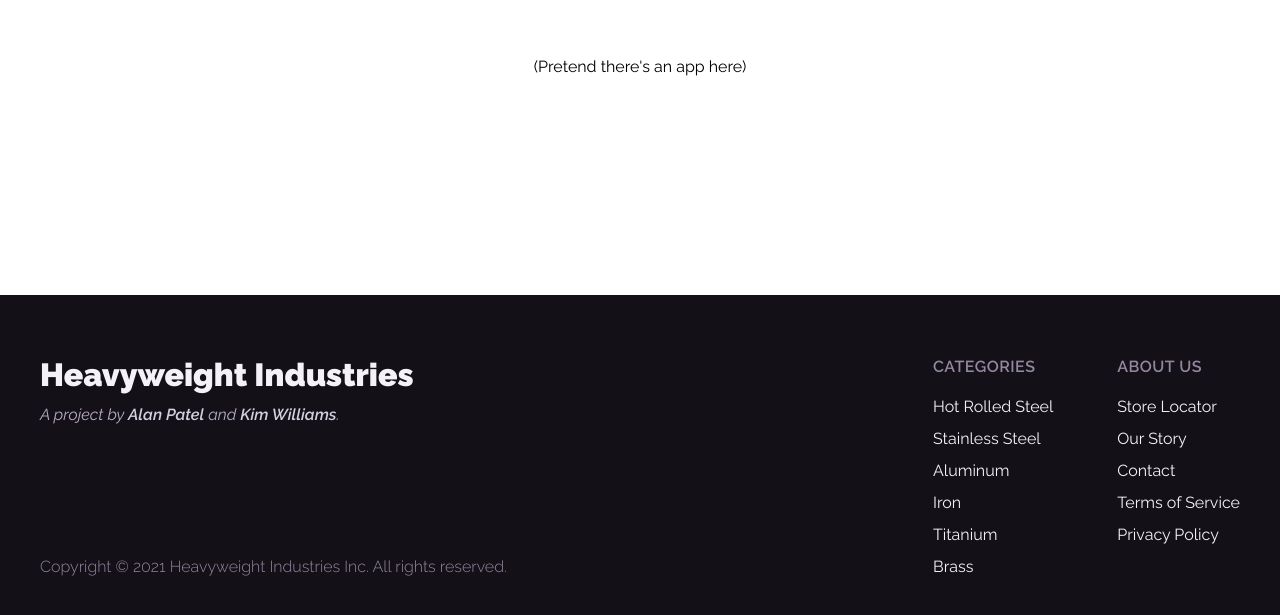
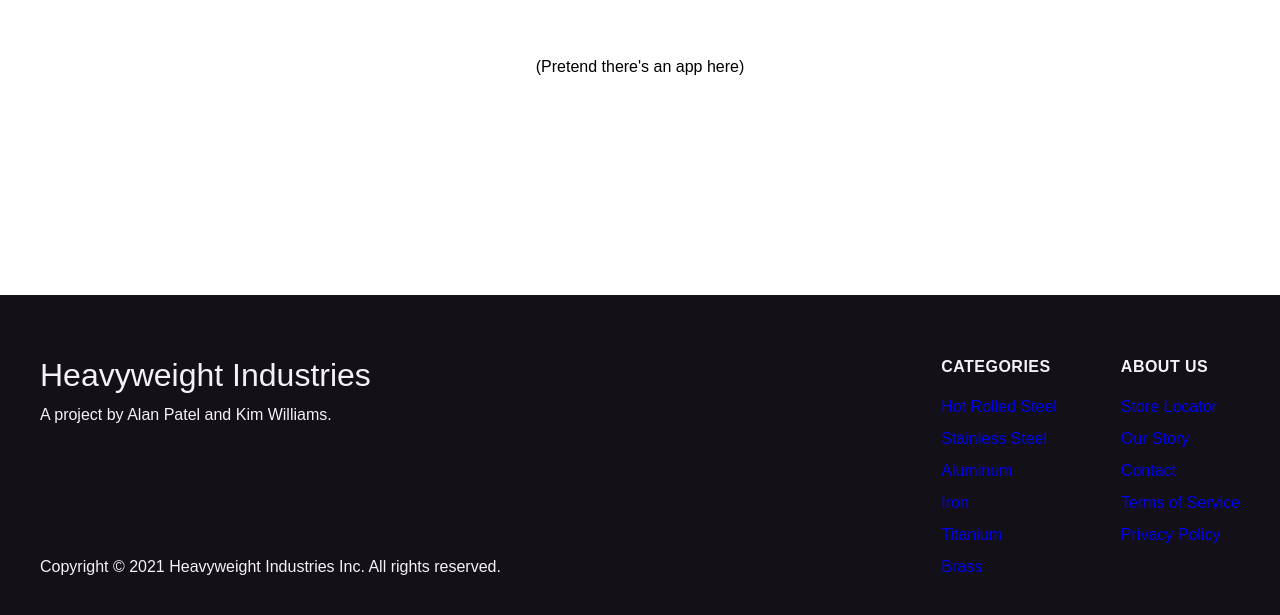
Before and after one commit to css-for-js/variable-fonts-exercise, a website: page index.html in a window 1280 px wide. Shown: the part 161-776 px from the top of the page. Drawn offline with Linux system fonts and the light colour scheme.

Commit message:
Initial exercise state
Switch to NPM

Update README

```diff
--- a/style.css
+++ b/style.css
@@ -1,15 +1,12 @@
 * {
   box-sizing: border-box;
-  font-family: 'Raleway', sans-serif;
-  --color-gray-50: hsl(270deg 25% 96%);
-  --color-gray-100: hsl(270deg 20% 90%);
+  font-family: sans-serif;
+  --color-gray-100: hsl(270deg 25% 96%);
   --color-gray-300: hsl(270deg 17% 84%);
-  --color-gray-400: hsl(270deg 17% 72%);
-  --color-gray-500: hsl(270deg 12% 58%);
-  --color-gray-700: hsl(270deg 17% 30%);
+  --color-gray-500: hsl(270deg 17% 72%);
+  --color-gray-700: hsl(270deg 12% 58%);
   --color-gray-900: hsl(270deg 22% 12%);
   --color-gray-1000: hsl(270deg 20% 8%);
-  --color-sunny: hsl(45deg 60% 80%);
 }
 
 html,
@@ -27,7 +24,7 @@ body {
 
 .bottom-wrapper {
   background: var(--color-gray-1000);
-  color: var(--color-gray-50);
+  color: var(--color-gray-100);
   padding: 64px 32px;
 }
 
@@ -45,25 +42,11 @@ footer {
 
 .logo {
   font-size: 2rem;
-  font-weight: 900;
   margin-bottom: 16px;
-}
-
-.sublogo {
-  font-style: italic;
-  color: var(--color-gray-400);
-  font-weight: 400;
-}
-
-.person-name {
-  font-weight: 550;
-  color: var(--color-gray-300);
 }
 
 .legal {
   margin-top: auto;
-  font-weight: 300;
-  color: var(--color-gray-500);
 }
 
 .links {
@@ -72,8 +55,6 @@ footer {
 }
 
 .links h2 {
-  font-weight: 600;
-  color: var(--color-gray-500);
   margin-bottom: 24px;
   letter-spacing: 0.03em;
   text-transform: uppercase;
@@ -88,7 +69,6 @@ footer {
 }
 
 .links a {
-  color: var(--color-gray-50);
   text-decoration: none;
 }
 
```
Also changed, not shown: package.json (+6 -3 lines), README.md.
